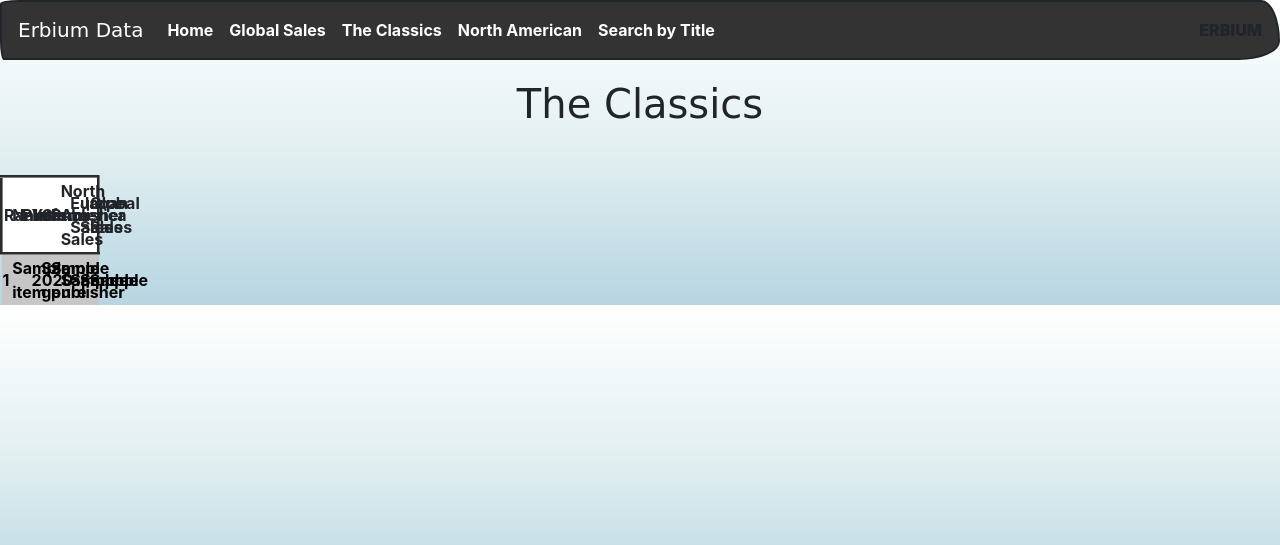
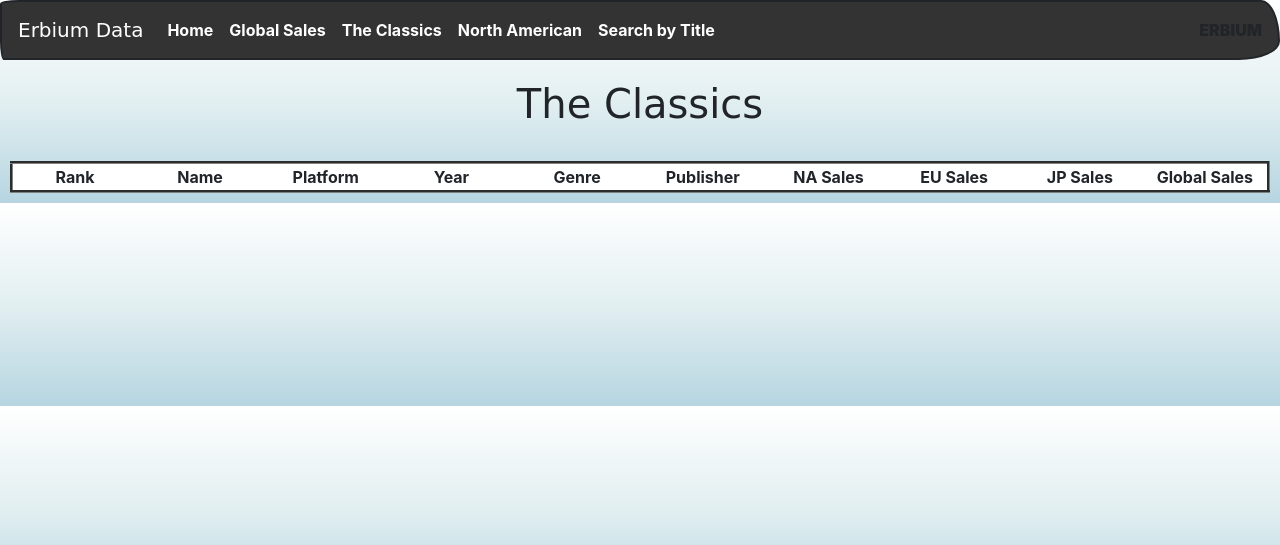
Before and after one commit to JoeYashinsky/DataAnalyzationPython, a Flask app: page /init in a window 1280 px wide. Shown: the top 545 px of the page. Run offline with Flask 2, Linux system fonts and the light colour scheme; a database or web service that is not in the repository returns one stand-in record (values such as "Sample title"); data that the repository does not hold is empty.

Commit message:
Edit init table

```diff
--- a/datatracker/games.py
+++ b/datatracker/games.py
@@ -18,7 +18,7 @@ def get_games():
     for game in games:
         game_year = game['year']
         if game_year is not None:
-            if game_year >= 2013:
+            if game_year <= 2001:
                 list_games.append(game)
 
     return render_template('our_views/init.html', list_games=list_games, response=response)
--- a/datatracker/templates/our_views/init.html
+++ b/datatracker/templates/our_views/init.html
@@ -34,32 +34,26 @@
 </nav>
 <h1 style="text-align: center; padding-top: 20px; padding-bottom: 15px">{% block title %} The Classics {% endblock %}</h1>
 {% endblock %}
-
 {% block content %}
 
 
-<div>
-    <div class="section search-section">
-        <br>
-    </div>
-
-    <div>
-        <table class="table-hover">
-            <thead class="table-style">
+<div style="padding: 10px 10px">
+    <table class="table-hover" style="table-layout: fixed; width: 100%">
+        <thead class="table-style" style="text-align: center">
             <th>Rank</th>
             <th>Name</th>
             <th>Platform</th>
             <th>Year</th>
             <th>Genre</th>
             <th>Publisher</th>
-                <th>North America Sales</th>
-                <th>Europe Sales</th>
-                <th>Japan Sales</th>
+            <th title="North America Sales">NA Sales</th>
+            <th title="Europe Sales">EU Sales</th>
+            <th title="Japan Sales">JP Sales</th>
             <th>Global Sales</th>
         </thead>
         <tbody>
         {% for game in list_games %}
-                <tr class="table-primary">
+            <tr class="table-primary" style="text-align: center">
                 <td width="5%">{{game["rank"]}}</td>
                 <td width="28%">{{game["name"]}}</td>
                 <td width="8%">{{game["platform"]}}</td>
@@ -75,6 +69,5 @@
         </tbody>
 
     </table>
-    </div>
-</div>
+
 {% endblock %}
```
Lines whose indentation alone changed are shown as unchanged.
